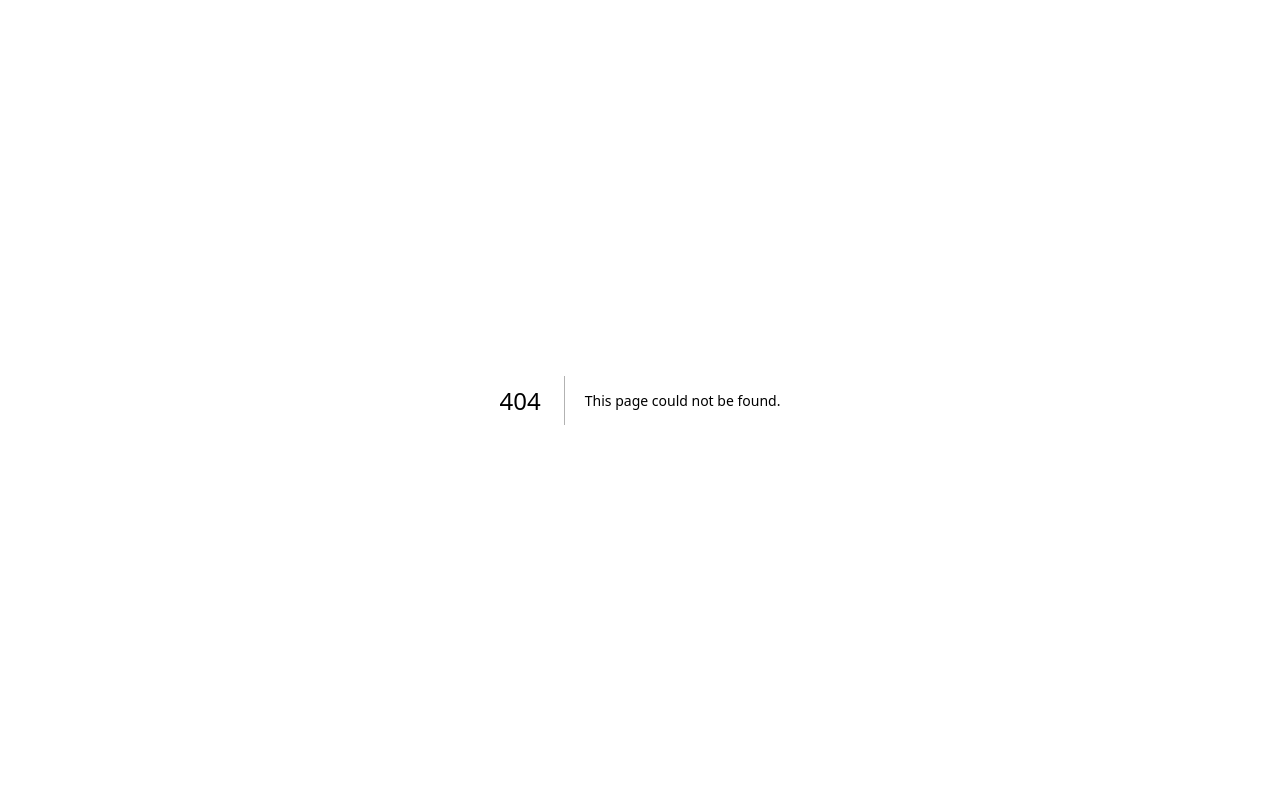
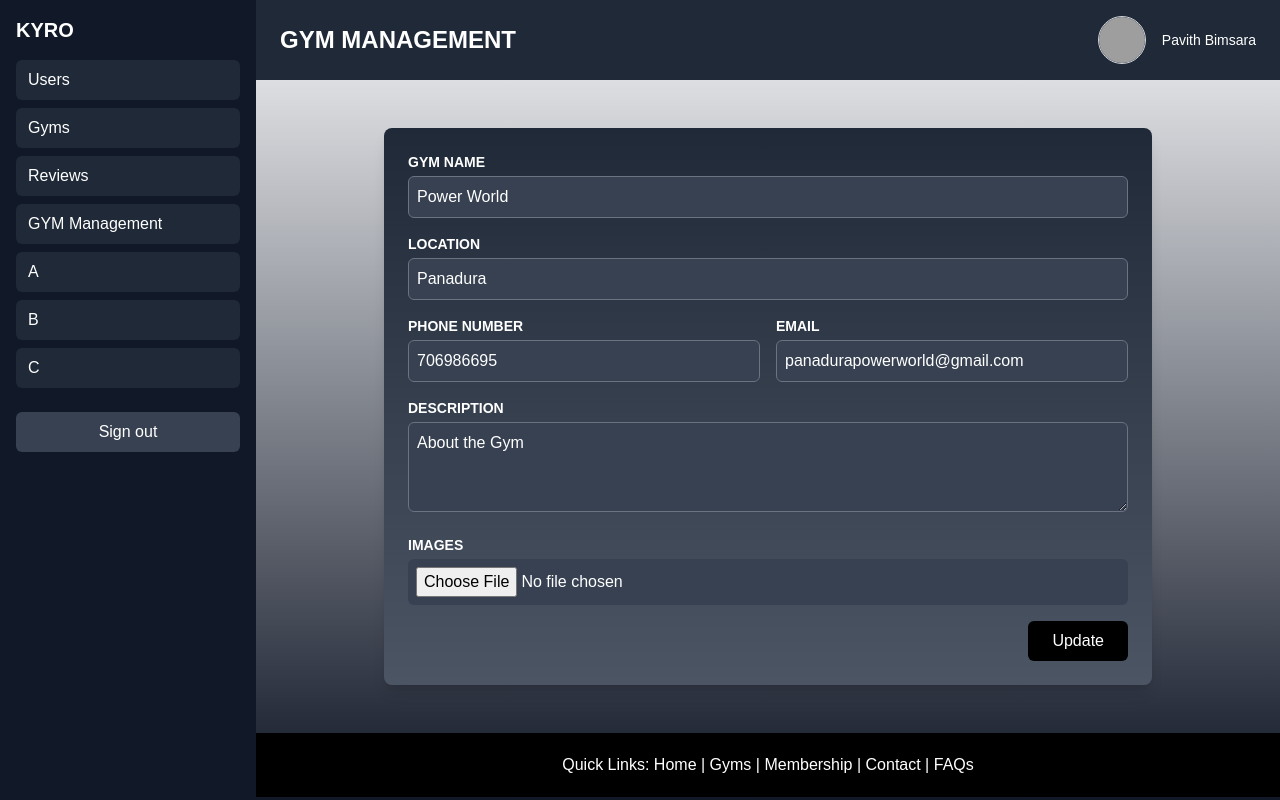
Before and after one commit to Pavith111/gym-management-system-FE, a Next.js app: page /dashboard/edit-gym in a window 1280 px wide. Before the commit this address had no page. Built offline with nearby package versions, Linux system fonts and the light colour scheme; grey boxes are pictures that could not be loaded.

Commit message:
feat: Add Modify Gym form and update sidebar links for gym management

```diff
--- /dev/null
+++ b/src/app/dashboard/edit-gym/page.js
@@ -0,0 +1,72 @@
+import React from "react";
+
+const ModifyGymForm = () => {
+    return (
+      <div className="p-6 m-12 bg-gradient-to-b from-gray-800 to-gray-600 text-white rounded-lg shadow-lg max-w-3xl mx-auto">
+        <form className="space-y-4">
+          {/* Gym Name */}
+          <div>
+            <label className="block text-sm font-semibold mb-1">GYM NAME</label>
+            <input
+              type="text"
+              className="w-full p-2 rounded-md bg-gray-700 text-white border border-gray-500"
+              defaultValue="Power World"
+            />
+          </div>
+
+          {/* Location */}
+          <div>
+            <label className="block text-sm font-semibold mb-1">LOCATION</label>
+            <input
+              type="text"
+              className="w-full p-2 rounded-md bg-gray-700 text-white border border-gray-500"
+              defaultValue="Panadura"
+            />
+          </div>
+
+          {/* Phone & Email */}
+          <div className="flex space-x-4">
+            <div className="flex-1">
+              <label className="block text-sm font-semibold mb-1">PHONE NUMBER</label>
+              <input
+                type="text"
+                className="w-full p-2 rounded-md bg-gray-700 text-white border border-gray-500"
+                defaultValue="706986695"
+              />
+            </div>
+            <div className="flex-1">
+              <label className="block text-sm font-semibold mb-1">EMAIL</label>
+              <input
+                type="email"
+                className="w-full p-2 rounded-md bg-gray-700 text-white border border-gray-500"
+                defaultValue="panadurapowerworld@gmail.com"
+              />
+            </div>
+          </div>
+
+          {/* Description */}
+          <div>
+            <label className="block text-sm font-semibold mb-1">DESCRIPTION</label>
+            <textarea
+              className="w-full p-2 rounded-md bg-gray-700 text-white border border-gray-500"
+              defaultValue="About the Gym"
+              rows={3}
+            />
+          </div>
+
+          {/* Images Upload */}
+          <div>
+            <label className="block text-sm font-semibold mb-1">IMAGES</label>
+            <input type="file" className="w-full p-2 bg-gray-700 rounded-md text-white" />
+          </div>
+
+          {/* Update Button */}
+          <div className="flex justify-end">
+            <button className="bg-black px-6 py-2 rounded-md text-white">Update</button>
+          </div>
+        </form>
+      </div>
+    );
+  };
+
+  export default ModifyGymForm;
--- a/src/app/dashboard/layout.js
+++ b/src/app/dashboard/layout.js
@@ -7,7 +7,7 @@ import React from "react";
 
 export default function GymManagementPage({ children }) {
   return (
-    <div className="flex bg-gradient-to-b from-gray-100 to-gray-900 h-screen flex-col">
+    <div className="flex bg-gradient-to-b from-gray-100 to-gray-900 max-h-screen">
       <SideBar />
       <div className="flex-1">
         <Navbar />
--- a/src/components/Dashboard/SideBar.jsx
+++ b/src/components/Dashboard/SideBar.jsx
@@ -13,7 +13,8 @@ const SideBar = () => {
     <aside className="bg-gray-900 text-white w-64 min-h-screen p-4">
       <h1 className="text-xl font-bold mb-4">KYRO</h1>
 
-      {["Users", "Gyms", "Reviews", "GYM Management", "A", "B", "C"].map((item) => (
+      {["Users", "Gyms", "Reviews", "GYM Management", "A", "B", "C"].map(
+        (item) => (
           <div key={item} className="mb-2">
             <button
               onClick={() => toggleSection(item)}
@@ -23,15 +24,22 @@ const SideBar = () => {
             </button>
             {openSection === item && item === "GYM Management" && (
               <div className="ml-4 mt-2 space-y-2">
-              <p className="text-sm cursor-pointer">GYM Info</p>
-              <p className="text-sm cursor-pointer"><Link href="/dashboard/add-gym"> Add New Gym </Link></p>
+                <p className="text-sm cursor-pointer">
+                  <Link href="/dashboard/gym-info">GYM Info</Link>
+                </p>
+                <p className="text-sm cursor-pointer">
+                  <Link href="/dashboard/add-gym"> Add New Gym </Link>
+                </p>
                 <p className="text-sm cursor-pointer">Package Info</p>
               </div>
             )}
           </div>
-      ))}
+        )
+      )}
 
-      <button className="mt-4 w-full bg-gray-700 py-2 rounded-md">Sign out</button>
+      <button className="mt-4 w-full bg-gray-700 py-2 rounded-md">
+        Sign out
+      </button>
     </aside>
   );
 };
```
Lines whose indentation alone changed are shown as unchanged.
